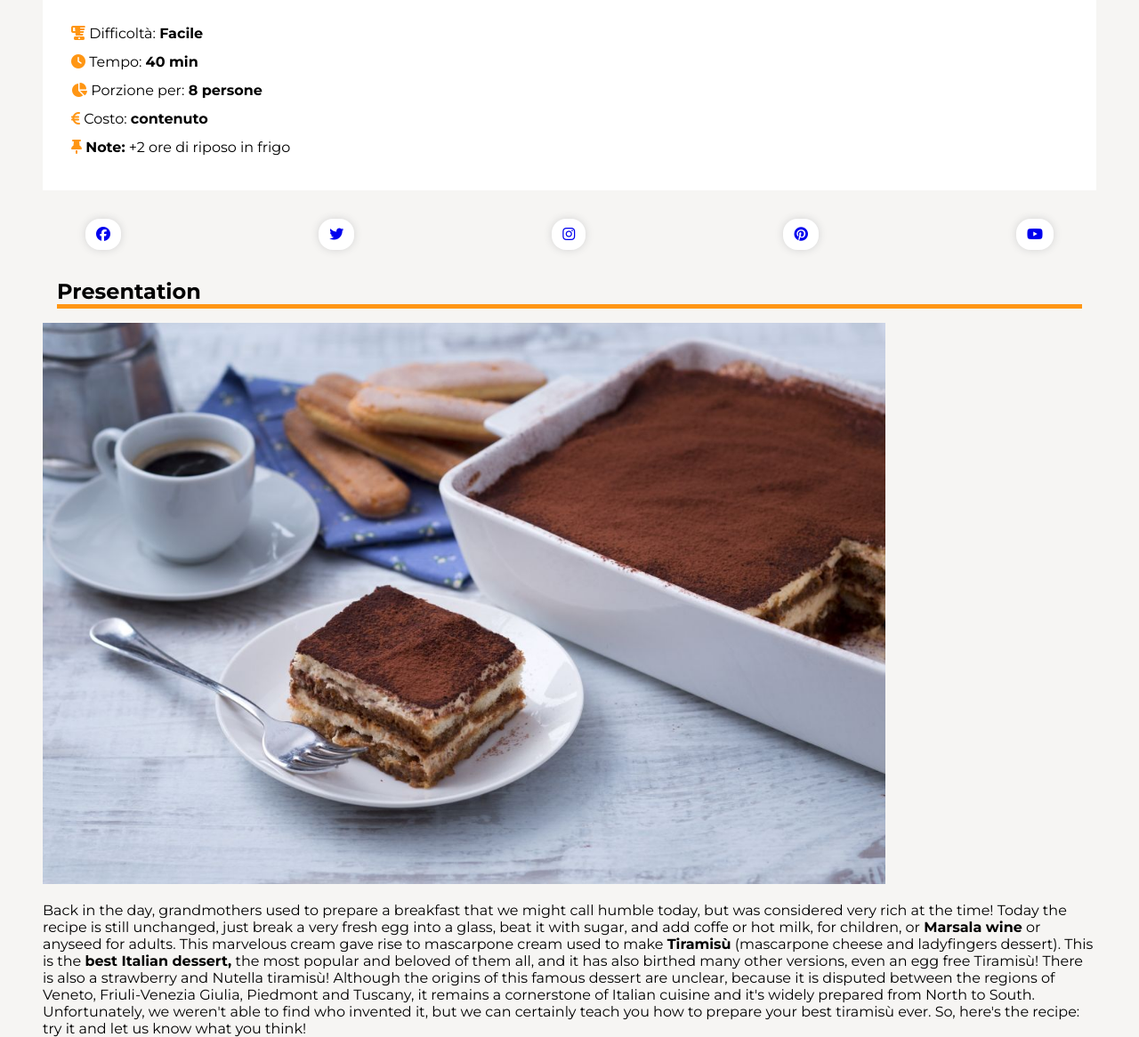
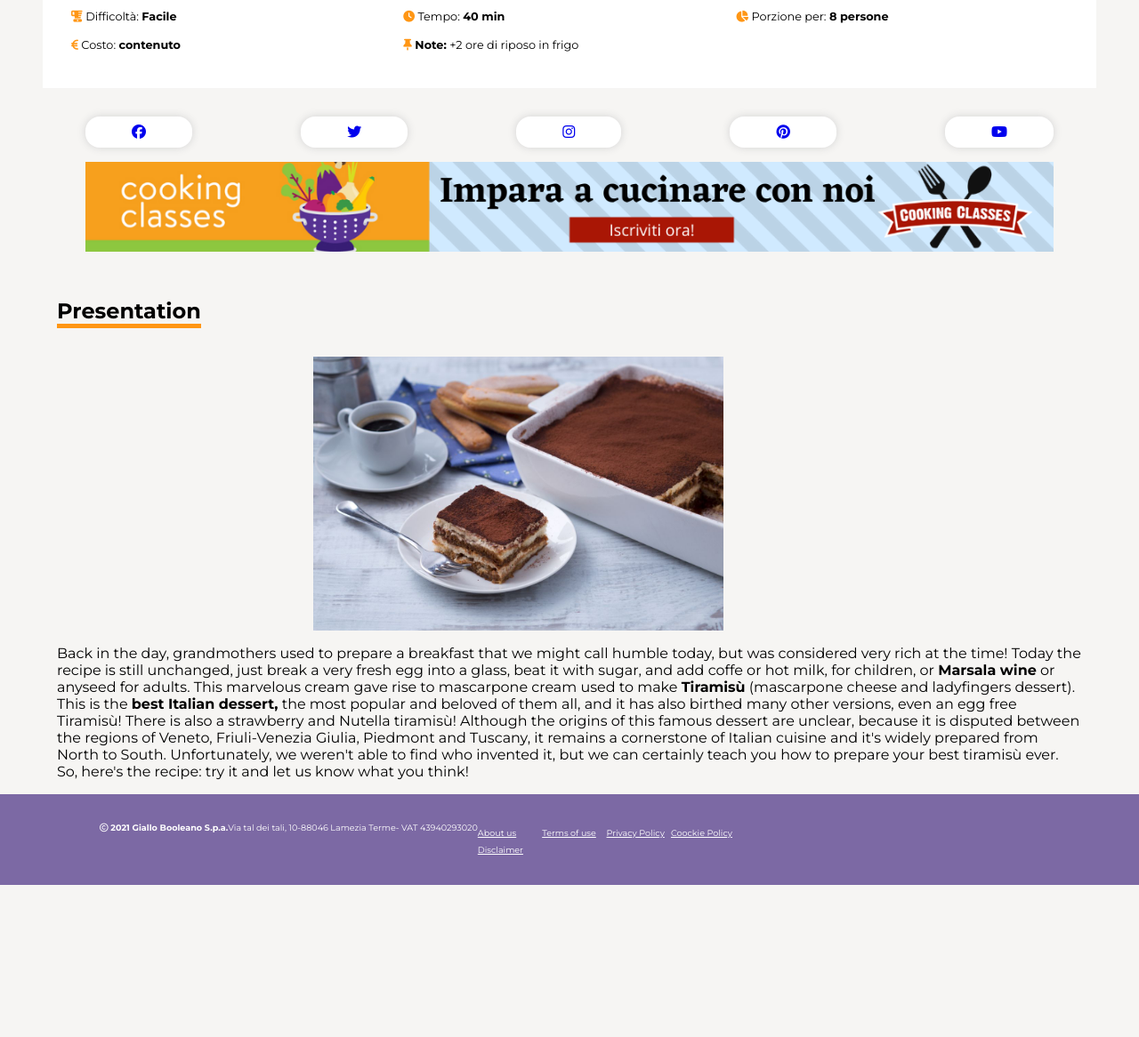
Before and after one commit to JacopoTrincanato/htmlcss-responsive-layout, a plain HTML site: page index.html in a window 1280 px wide. Shown: the part 580-1746 px from the top of the page at 89% size. After the commit the page ends 1575 px from the top, so only its background shows below. Drawn offline with Linux system fonts and the light colour scheme.

Commit message:
add media query properties

```diff
--- a/index.html
+++ b/index.html
@@ -26,7 +26,7 @@
     <!--Inizio Header-->
     <header>
 
-        <h1 class="txt-shadow">
+        <h1 class="txt-shadow txt-shadows">
             GIALLO BOOLEANO
         </h1>
 
@@ -40,7 +40,11 @@
 
                 <div class="my-2">
                     <div class="txt-light">DOLCI E DESSERT</div>
-                    <h2>Tiramisù</h2>
+                    <h2>Tiramisù
+                        <span class="d-none d-block">
+                            (Dolce Tradizionale)
+                        </span>
+                    </h2>
                 </div>
 
                 <!-- /.row -->
@@ -56,36 +60,36 @@
 
                     <!--col-12 -->
                     <div class="col-12 bg-white py-4">
-                        <ul>
-                            <li>
+                        <ul class="wraps d-flex-md">
+                            <li class="col-4-md">
                                 <i class="fa-solid fa-blender">
                                 </i>
                                 Difficoltà:
                                 <strong>Facile</strong>
                             </li>
 
-                            <li>
+                            <li class="col-4-md">
                                 <i class="fa-solid fa-clock">
                                 </i>
                                 Tempo:
                                 <strong>40 min</strong>
                             </li>
 
-                            <li>
+                            <li class="col-4-md">
                                 <i class="fa-solid fa-chart-pie">
                                 </i>
                                 Porzione per:
                                 <strong>8 persone</strong>
                             </li>
 
-                            <li>
+                            <li class="col-4-md">
                                 <i class="fa-solid fa-euro-sign">
                                 </i>
                                 Costo:
                                 <strong>contenuto</strong>
                             </li>
 
-                            <li>
+                            <li class="col-4-md">
                                 <i class="fa-solid fa-thumbtack">
 
                                 </i>
@@ -105,47 +109,80 @@
         <section id="socials">
             <div class="container py-4">
                 <ul class="d-flex space-between">
-                    <li class="bg-white"><a href="#">
+                    <li class="bg-white">
+                        <a class="p-socials" href="#">
                         <i class="fa-brands fa-facebook"></i>
-                    </a></li>
+                        </a>
+                        <strong class="d-none">
+                            Facebook
+                        </strong>
+                    </li>
 
-                    <li class="bg-white"><a href="#">
+                    <li class="bg-white">
+                        <a class="p-socials" href="#">
                         <i class="fa-brands fa-twitter"></i>
-                    </a></li>
+                        </a>
+                        <strong class="d-none">
+                            Twitter
+                        </strong>
+                    </li>
 
-                    <li class="bg-white"><a href="#">
+                    <li class="bg-white">
+                        <a class="p-socials" href="#">
                         <i class="fa-brands fa-instagram"></i>
-                    </a></li>
+                        </a>
+                        <strong class="d-none">
+                            Instagram
+                        </strong>
+                    </li>
 
-                    <li class="bg-white"><a href="#">
+                    <li class="bg-white">
+                        <a class="p-socials" href="#">
                         <i class="fa-brands fa-pinterest"></i>
-                    </a></li>
+                        </a>
+                        <strong class="d-none">
+                            Pinterest
+                        </strong>
+                    </li>
 
-                    <li class="bg-white"><a href="#">
+                    <li class="bg-white">
+                        <a class="p-socials" href="#">
                         <i class="fa-brands fa-youtube"></i>
-                    </a></li>
+                        </a>
+                        <strong class="d-none">
+                            Youtube
+                        </strong>
+                    </li>
                 </ul>
+
+                <img class="d-none d-block my-2" src="./img/banner.png">
             </div>
 
         </section>
 
-        <!--Inizio socials-->
+        <!--Inizio presentation-->
         <section id="presentation">
             <div class="container">
                 <h2>Presentation</h2>
 
                 <!--row -->
-                <div class="row d-flex justify-content-center">
+                <div class="row d-flex justify-content-center my-2">
 
                     <!--col-6 -->
-                    <div class="col-12">
-                        <img class="my-2" src="./img/tiramisu.jpg" alt="">
+
+                    <div class="col-6">
+                        <img class="my-2 floating" src="./img/tiramisu.jpg" alt="">
                     </div>
 
-                    <p>
-                        Back in the day, grandmothers used to prepare a breakfast that we might call humble today, but was considered very rich at the time! Today the recipe is still unchanged, just break a very fresh egg into a glass, beat it with sugar, and add coffe or hot milk, for children, or <strong>Marsala wine</strong> or anyseed for adults. This marvelous cream gave rise to mascarpone cream used to make <strong>Tiramisù</strong> (mascarpone cheese and ladyfingers dessert). This is the <strong>best Italian dessert,</strong>
-                        the most popular and beloved of them all, and it has also birthed many other versions, even an egg free Tiramisù! There is also a strawberry and Nutella tiramisù! Although the origins of this famous dessert are unclear, because it is disputed between the regions of Veneto, Friuli-Venezia Giulia, Piedmont and Tuscany, it remains a cornerstone of Italian cuisine and it's widely prepared from North to South. Unfortunately, we weren't able to find who invented it, but we can certainly teach you how to prepare your best tiramisù ever. So, here's the recipe: try it and let us know what you think!
-                    </p>
+                    <!--col-6 -->
+                    <div class="col-12 floating">
+                        <p>
+                            Back in the day, grandmothers used to prepare a breakfast that we might call humble today, but was considered very rich at the time! Today the recipe is still unchanged, just break a very fresh egg into a glass, beat it with sugar, and add coffe or hot milk, for children, or <strong>Marsala wine</strong> or anyseed for adults. This marvelous cream gave rise to mascarpone cream used to make <strong>Tiramisù</strong> (mascarpone cheese and ladyfingers dessert). This is the <strong>best Italian dessert,</strong>
+                            the most popular and beloved of them all, and it has also birthed many other versions, even an egg free Tiramisù! There is also a strawberry and Nutella tiramisù! Although the origins of this famous dessert are unclear, because it is disputed between the regions of Veneto, Friuli-Venezia Giulia, Piedmont and Tuscany, it remains a cornerstone of Italian cuisine and it's widely prepared from North to South. Unfortunately, we weren't able to find who invented it, but we can certainly teach you how to prepare your best tiramisù ever. So, here's the recipe: try it and let us know what you think!
+                        </p>
+                    </div>
+
+
 
                 </div>
 
@@ -155,7 +192,41 @@
 
     <!--Inizio Footer-->
     <footer>
+        <div class="container-sm">
+            <div class="row final-row wrap">
+                <div class="footer-top d-flex justify-content-center wrap">
+                    <h4 class="txt-white">
+                        <i class="fa-regular fa-copyright"></i>
+                        2021 Giallo Booleano S.p.a.
+                    </h4>
 
+                    <div class="txt-white">
+                        Via tal dei tali, 10-88046 Lamezia Terme- VAT 43940293020
+                    </div>
+                </div>
+
+                <div class="footer-bottom wrap">
+                    <ul class="d-flex wrap">
+                        <li class="col">
+                            <a class="txt-white" href="#">About us</a>
+                        </li>
+                        <li class="col">
+                            <a class="txt-white" href="#">Terms of use</a>
+                        </li>
+                        <li class="col">
+                            <a class="txt-white" href="#">Privacy Policy</a>
+                        </li>
+                        <li class="col">
+                            <a class="txt-white" href="#">Coockie Policy</a>
+                        </li>
+                        <li class="col">
+                            <a class="txt-white center" href="#">Disclaimer</a>
+                        </li>
+                    </ul>
+                </div>
+            </div>
+
+        </div>
     </footer>
 
 </body>
--- a/style.css
+++ b/style.css
@@ -90,6 +90,12 @@ main, footer{
     margin-bottom: 0.5rem;
 }
 
+.txt-white{
+    color: var(--bool-white);
+    margin-bottom: 0.5rem;
+    font-size: 0.6rem;
+}
+
 .my-2{
     margin: 1rem 0;
 }
@@ -102,6 +108,18 @@ main, footer{
     background-color: var(--bool-white);
 }
 
+.wrap{
+    flex-wrap: wrap;
+}
+
+.final-row{
+    padding: 2rem 0;
+}
+
+.col{
+    width: 25%;
+}
+
 /* #header region*/
 
 header{
@@ -112,7 +130,7 @@ header{
     font-weight: 400;
     font-style: normal;
     text-align: center;
-    font-size: 3rem;
+    font-size: 2rem;
     color: var(--bool-title);
     }
 }
@@ -143,6 +161,7 @@ header{
 
 #presentation{
     h2{
+        display: inline-block;
         border-bottom: 5px solid var(--bool-title);
     }
 
@@ -151,4 +170,52 @@ header{
     }
 }
 
+.d-none{
+    display: none;
+}
+
 /* #footer region*/
+footer{
+    background-color: var(--bool-footer);
+
+}
+
+.center{
+    justify-self: center;
+}
+
+@media screen and (min-width:768px) {
+
+    .txt-shadows{
+        text-align: left;
+    }
+
+    .d-block{
+        display: inline-block;
+    }
+
+    .wraps{
+        flex-wrap: wrap;
+    }
+
+    .col-4-md{
+        width: calc(100% / 12 * 4);
+        font-size: 0.8rem;
+    }
+
+    .d-flex-md{
+        display: flex;
+    }
+
+    .p-socials{
+        padding: 0.5rem 2.5rem;
+    }
+
+    .floating{
+        float: left;
+    }
+}
+
+/*@media screen (min-width:768px) {
+
+}*/
```
